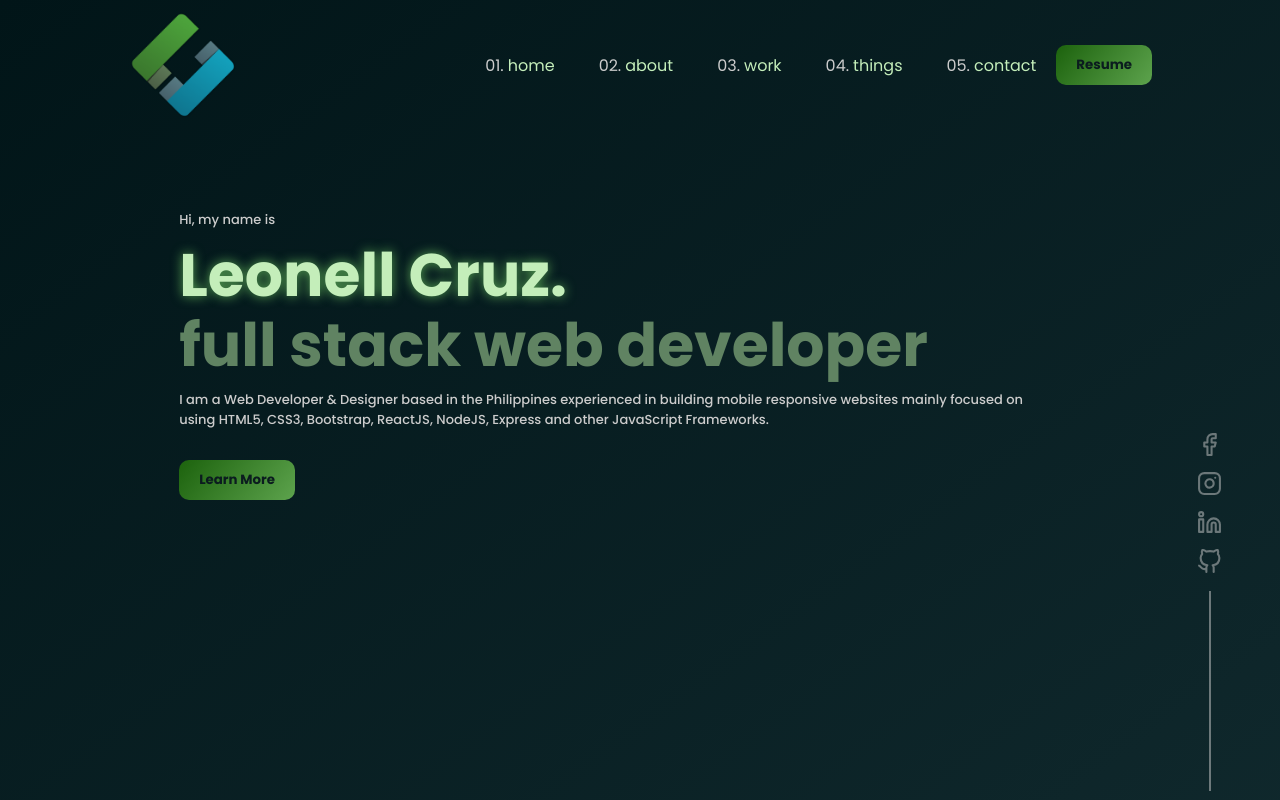
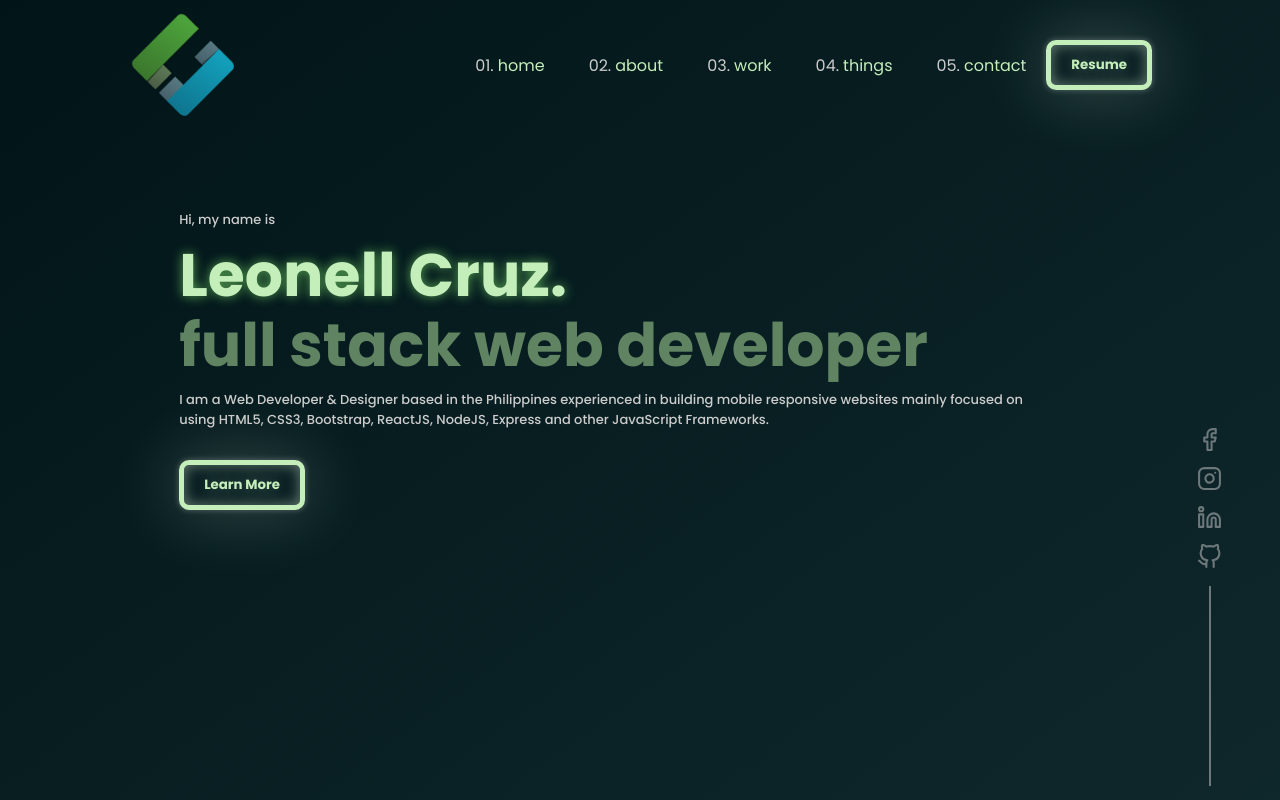
Before and after one commit to leonellcruz7/leonellcruz, a React (Create React App) app: page / in a window 1280 px wide. Shown: the top 800 px of the page. Built offline with nearby package versions, Linux system fonts and the light colour scheme; a web font is replaced by a local one.

Commit message:
update design

```diff
--- a/src/App.css
+++ b/src/App.css
@@ -36,6 +36,35 @@ p {
 
 button {
   border: none;
+  background: transparent;
+  border: 5px solid var(--primary);
+  padding: 10px 20px;
+  border-radius: 10px;
+  color: var(--primary);
+  font-weight: 700;
+  cursor: pointer;
+  outline: none;
+  text-shadow:
+    0px 0px 1.1em rgba(222, 245, 217, 0.5);
+  box-shadow: inset 0px 0px 1em .1em rgba(229, 255, 223, 0.4),
+    0px 0px 5em .5em rgba(222, 245, 217, 0.2),
+    0px 0px .4em .1em rgba(255, 255, 255, .2);
+  transition: .2s ease;
+}
+
+button:hover {
+  transform: scale(1.05);
+  background-color: var(--primary);
+  color: var(--dark);
+  box-shadow:
+    0px 0px 10em .1em rgba(222, 245, 217, 0.36),
+    0px 0px 2em .1em rgba(255, 255, 255, 0.26);
+
+}
+
+
+/* button {
+  border: none;
   background: rgb(72, 34, 73);
   background: linear-gradient(309deg, rgba(72, 34, 73, 1) 0%, rgba(93, 163, 77, 1) 0%, rgba(28, 98, 13, 1) 100%);
   padding: 10px 20px;
@@ -44,7 +73,7 @@ button {
   font-weight: 700;
   cursor: pointer;
   outline: none;
-}
+} */
 
 
 
@@ -57,14 +86,14 @@ img {
   width: 100%;
 }
 
-.btn {
+/* .btn {
   transition: .3s ease;
 }
 
 .btn:hover {
   transform: scale(1.05);
 
-}
+} */
 
 
 .lgCon {
--- a/src/App.jsx
+++ b/src/App.jsx
@@ -195,13 +195,13 @@ function App() {
                   initial={{ y: -50, opacity: 0 }}
                   animate={{ y: 0, opacity: 1 }}
                   transition={{ type: 'spring', duration: .7, delay: .3 }}><span className='num'>05.</span>contact</motion.li>
-                <div className="btn">
-                  <motion.button
-                    onClick={viewresume}
-                    initial={{ y: -50, opacity: 0 }}
-                    animate={{ y: 0, opacity: 1 }}
-                    transition={{ type: 'spring', duration: .7, delay: .4 }}>Resume</motion.button>
-                </div>
+                <motion.div className="btn"
+                  onClick={viewresume}
+                  initial={{ y: -50, opacity: 0 }}
+                  animate={{ y: 0, opacity: 1 }}
+                  transition={{ type: 'spring', duration: .7, delay: .4 }}>
+                  <button>Resume</button>
+                </motion.div>
               </ul>
               <div className="socials">
                 <FiFacebook onClick={fb} className='icon' />
--- a/src/Components/Landing.css
+++ b/src/Components/Landing.css
@@ -50,7 +50,6 @@
 
 .landing button {
     margin: 20px 0;
-    color: var(--dark);
 }
 
 @media only screen and (max-width:1400px) {
--- a/src/Components/Landing.jsx
+++ b/src/Components/Landing.jsx
@@ -36,13 +36,13 @@ export default function Landing() {
                                     animate={{ y: 0, opacity: 1 }}
                                     transition={{ type: 'spring', duration: 1, delay: 1 }}>I am a Web Developer & Designer based in the Philippines experienced in building mobile responsive websites mainly focused on using HTML5, CSS3, Bootstrap, ReactJS, NodeJS, Express and other JavaScript Frameworks. </motion.p>
                             </div>
-                            <div className="btn">
-                                <motion.button
-                                    onClick={viewresume}
-                                    initial={{ y: 50, opacity: 0 }}
-                                    animate={{ y: 0, opacity: 1 }}
-                                    transition={{ type: 'spring', duration: 1, delay: 1.1 }}>Learn More</motion.button>
-                            </div>
+                            <motion.div className="btn"
+                                onClick={viewresume}
+                                initial={{ y: 50, opacity: 0 }}
+                                animate={{ y: 0, opacity: 1 }}
+                                transition={{ type: 'spring', duration: 1, delay: 1.1 }}>
+                                <button>Learn More</button>
+                            </motion.div>
 
                         </div>
                     </div>
```
